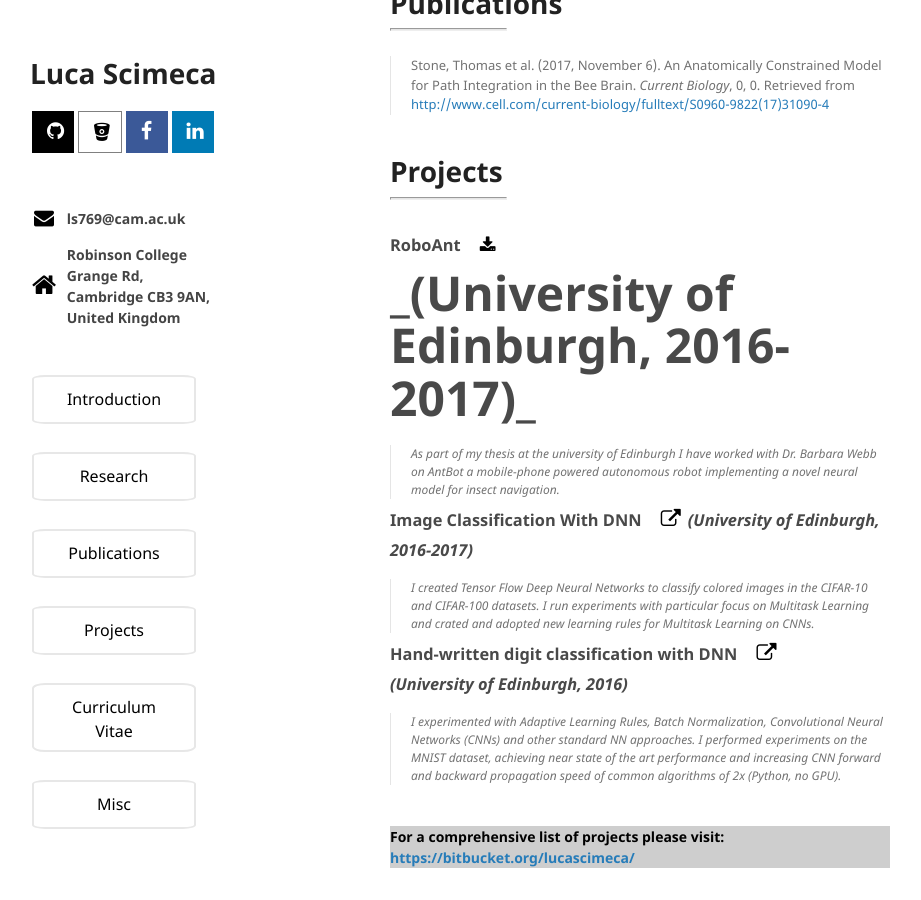
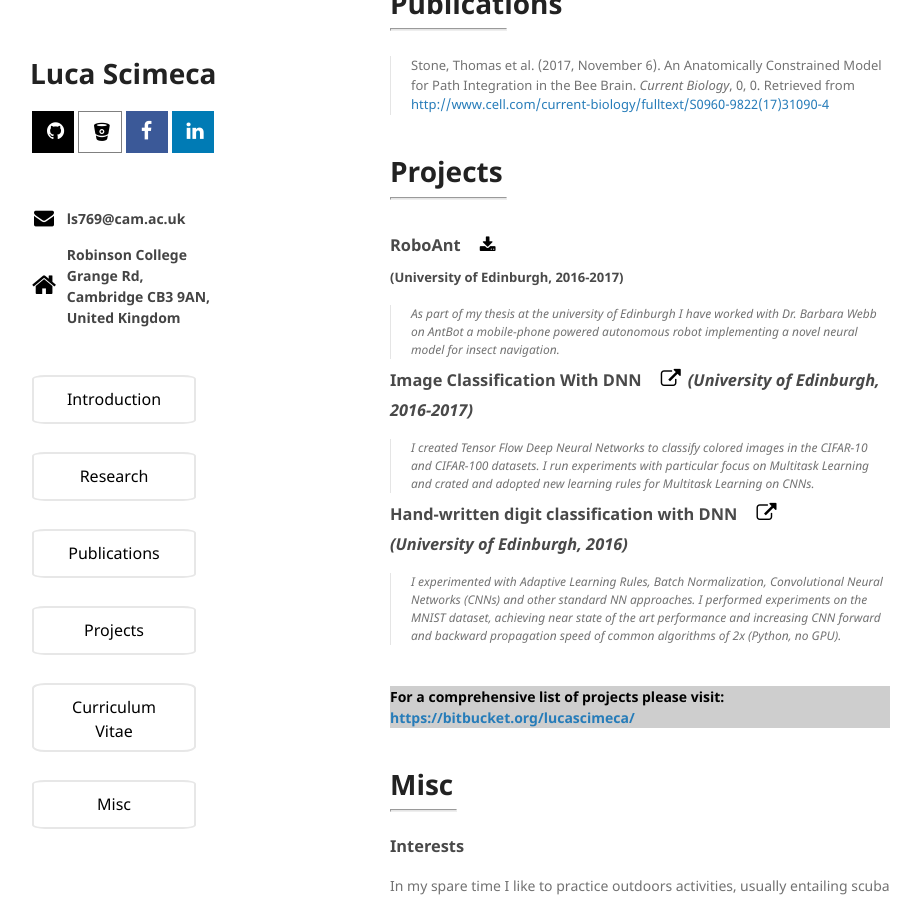
Before and after one commit to lucascimeca/lucascimeca.github.io, a Jekyll site: the page built from index.md, in a window 1280 px wide and 900 px high, scrolled down 1192 px. Shown: the whole window, without its empty margins (180-1101 px from the left). Built offline with Jekyll 4.4.1, drawn with Linux system fonts in a browser that asks for light colours; nearby versions of some CDN libraries; the repository's description, which GitHub fills in, is left out.

Commit message:
Update index.md

```diff
--- a/index.md
+++ b/index.md
@@ -38,7 +38,7 @@ My interests lie mainly in Machine Learning and Robotics, particularly I am inte
 # [](#Projects) Projects
 <hr style="width: 115px">
 
-### [](#RoboAnt) RoboAnt <a href="https://bitbucket.org/lucascimeca/antbot-a-biologically-inspired-approach-to-path-integration/raw/90d120d07c7fc6221d4ef454e8d6abab17988a72/Luca_Scimeca_AntBot.pdf" class="fa fa-download" style="font-size: 17px"></a><br/><font size="12px">_(University of Edinburgh, 2016-2017)_</font>
+### [](#RoboAnt) RoboAnt <a href="https://bitbucket.org/lucascimeca/antbot-a-biologically-inspired-approach-to-path-integration/raw/90d120d07c7fc6221d4ef454e8d6abab17988a72/Luca_Scimeca_AntBot.pdf" class="fa fa-download" style="font-size: 17px"></a><br/><font size="2px">(University of Edinburgh, 2016-2017)</font>
 
 > <div style="font-style: italic; font-size: 12px">As part of my thesis at the university of Edinburgh I have worked with Dr. Barbara Webb on AntBot a mobile-phone powered autonomous robot implementing a novel neural model for insect navigation.</div>
 
```
